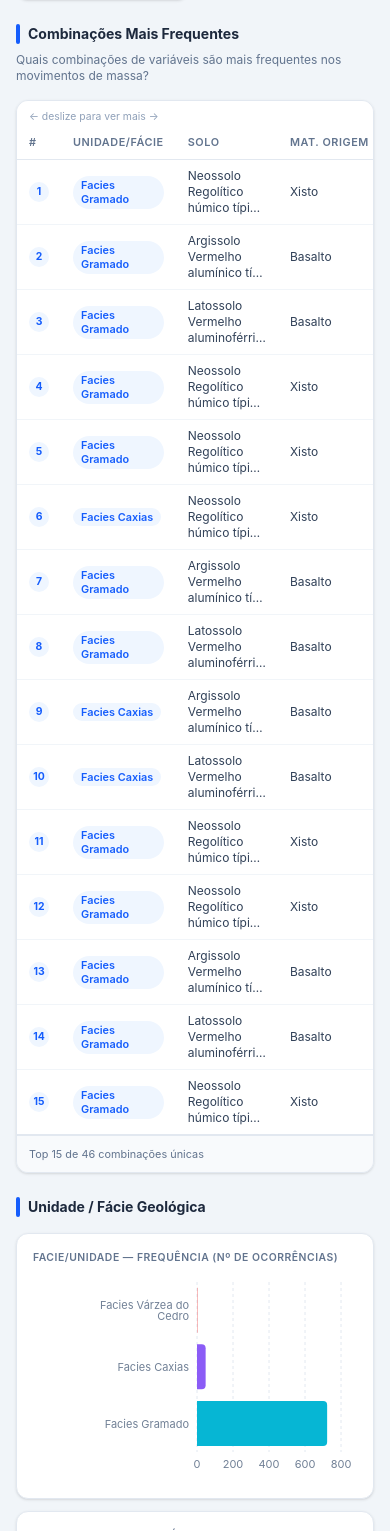
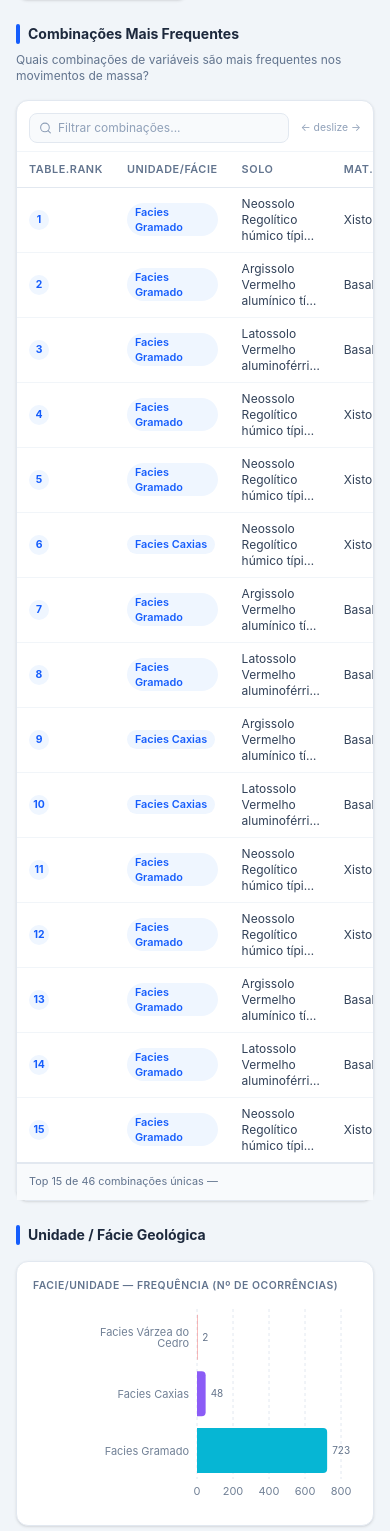
Before and after one commit to augustoaccorsi/mass-movement, a React (Vite) app: page / in a window 390 px wide. Shown: the part 457-1988 px from the top of the page. Built offline with nearby package versions, Linux system fonts and the light colour scheme.

Commit message:
feat: UX polish — table search/filter and bar chart value labels
- Combinations table: search input filters all columns live
- Combinations table: no-results empty state
- Combinations table: removed export button (not needed)
- Bar charts: value labels shown at end of each bar

```diff
--- a/src/components/Charts.tsx
+++ b/src/components/Charts.tsx
@@ -1,6 +1,6 @@
 import {
   BarChart, Bar, XAxis, YAxis, CartesianGrid, Tooltip,
-  ResponsiveContainer, Cell, PieChart, Pie, Legend, Sector,
+  ResponsiveContainer, Cell, PieChart, Pie, Legend, Sector, LabelList,
 } from 'recharts';
 
 const COLORS = [
@@ -63,6 +63,12 @@ export function HorizontalBarChart({ data, dataKey = 'count', label, maxItems =
           {slice.map((_, i) => (
             <Cell key={i} fill={COLORS[(i + colorOffset) % COLORS.length]} />
           ))}
+          <LabelList
+            dataKey={dataKey}
+            position="right"
+            style={{ fontSize: 10, fill: 'var(--label-color, #64748b)' }}
+            formatter={(v: number) => v.toLocaleString('pt-BR')}
+          />
         </Bar>
       </BarChart>
     </ResponsiveContainer>
--- a/src/components/CombinationsTable.tsx
+++ b/src/components/CombinationsTable.tsx
@@ -1,3 +1,4 @@
+import { useState, useMemo } from 'react';
 import { useTranslation } from 'react-i18next';
 import type { CombinationItem } from '../types/data';
 
@@ -13,15 +14,45 @@ interface Props {
 
 export function CombinationsTable({ combinations, totalRows, totalUnique }: Props) {
   const { t } = useTranslation();
+  const [search, setSearch] = useState('');
+
+  const filtered = useMemo(() => {
+    if (!search.trim()) return combinations;
+    const q = search.toLowerCase();
+    return combinations.filter(c =>
+      c.unidade.toLowerCase().includes(q) ||
+      c.solo.toLowerCase().includes(q) ||
+      c.matOrigem.toLowerCase().includes(q) ||
+      c.declivAula.toLowerCase().includes(q) ||
+      c.legenda.toLowerCase().includes(q)
+    );
+  }, [combinations, search]);
+
   const max = combinations[0]?.count ?? 1;
-  const shownCount = combinations.reduce((s, c) => s + c.count, 0);
+  const shownCount = filtered.reduce((s, c) => s + c.count, 0);
   const shownPct = ((shownCount / totalRows) * 100).toFixed(1);
 
   return (
-    <div className="bg-white dark:bg-slate-900 border border-slate-200 dark:border-slate-700 rounded-xl shadow-sm overflow-x-auto">
-      <p className="text-[0.65rem] text-slate-400 dark:text-slate-500 px-3 pt-2 sm:hidden">
-        ← deslize para ver mais →
+    <div className="bg-white dark:bg-slate-900 border border-slate-200 dark:border-slate-700 rounded-xl shadow-sm">
+
+      {/* Toolbar */}
+      <div className="flex items-center gap-3 px-3 pt-3 pb-2 border-b border-slate-100 dark:border-slate-800">
+        <div className="relative flex-1 max-w-xs">
+          <svg className="absolute left-2.5 top-1/2 -translate-y-1/2 text-slate-400 dark:text-slate-500 pointer-events-none" width="13" height="13" viewBox="0 0 24 24" fill="none" stroke="currentColor" strokeWidth="2" strokeLinecap="round" strokeLinejoin="round"><circle cx="11" cy="11" r="8"/><path d="m21 21-4.35-4.35"/></svg>
+          <input
+            type="text"
+            value={search}
+            onChange={e => setSearch(e.target.value)}
+            placeholder={t('table.search')}
+            className="w-full pl-7 pr-3 py-1.5 text-xs rounded-lg border border-slate-200 dark:border-slate-700 bg-slate-50 dark:bg-slate-800 text-slate-800 dark:text-slate-200 placeholder-slate-400 dark:placeholder-slate-500 focus:outline-none focus:ring-1 focus:ring-blue-500"
+          />
+        </div>
+        <p className="text-[0.65rem] text-slate-400 dark:text-slate-500 sm:hidden ml-auto">
+          ← deslize →
         </p>
+      </div>
+
+      <div className="overflow-x-auto">
         <table className="w-full text-xs">
           <thead className="sticky top-0 z-10 bg-white dark:bg-slate-900">
             <tr className="border-b border-slate-200 dark:border-slate-700">
@@ -36,11 +67,17 @@ export function CombinationsTable({ combinations, totalRows, totalUnique }: Prop
             </tr>
           </thead>
           <tbody>
-          {combinations.map((c, i) => (
+            {filtered.length === 0 ? (
+              <tr>
+                <td colSpan={8} className="px-3 py-8 text-center text-slate-400 dark:text-slate-500">
+                  {t('table.noResults')}
+                </td>
+              </tr>
+            ) : filtered.map((c, i) => (
               <tr key={i} className="border-b border-slate-100 dark:border-slate-800 hover:bg-slate-50 dark:hover:bg-slate-800/50 transition-colors">
                 <td className="px-3 py-2">
                   <span className="inline-flex items-center justify-center w-5 h-5 rounded-full bg-blue-50 dark:bg-blue-950 text-blue-600 dark:text-blue-400 text-[0.65rem] font-bold">
-                  {i + 1}
+                    {combinations.indexOf(c) + 1}
                   </span>
                 </td>
                 <td className="px-3 py-2">
@@ -67,7 +104,7 @@ export function CombinationsTable({ combinations, totalRows, totalUnique }: Prop
           <tfoot>
             <tr className="border-t-2 border-slate-200 dark:border-slate-700 bg-slate-50 dark:bg-slate-800/50">
               <td colSpan={6} className="px-3 py-2.5 text-[0.68rem] text-slate-500 dark:text-slate-400">
-              Top {combinations.length} de {totalUnique} combinações únicas
+                {search ? `${filtered.length} resultado(s) — ` : `Top ${combinations.length} de ${totalUnique} combinações únicas — `}
               </td>
               <td className="px-3 py-2.5 font-bold text-slate-700 dark:text-slate-300">
                 {shownCount.toLocaleString('pt-BR')}
@@ -79,5 +116,6 @@ export function CombinationsTable({ combinations, totalRows, totalUnique }: Prop
           </tfoot>
         </table>
       </div>
+    </div>
   );
 }
--- a/src/i18n/locales/en.json
+++ b/src/i18n/locales/en.json
@@ -46,7 +46,8 @@
     "areaPctShort": "Area %"
   },
   "table": {
-    "rank": "#",
+    "search": "Filter combinations...",
+    "noResults": "No results found.",
     "unit": "Unit/Facies",
     "soil": "Soil",
     "origin": "Parent Mat.",
--- a/src/i18n/locales/pt-BR.json
+++ b/src/i18n/locales/pt-BR.json
@@ -46,7 +46,8 @@
     "areaPctShort": "Área %"
   },
   "table": {
-    "rank": "#",
+    "search": "Filtrar combinações...",
+    "noResults": "Nenhum resultado encontrado.",
     "unit": "Unidade/Fácie",
     "soil": "Solo",
     "origin": "Mat. Origem",
```
Lines whose indentation alone changed are shown as unchanged.
